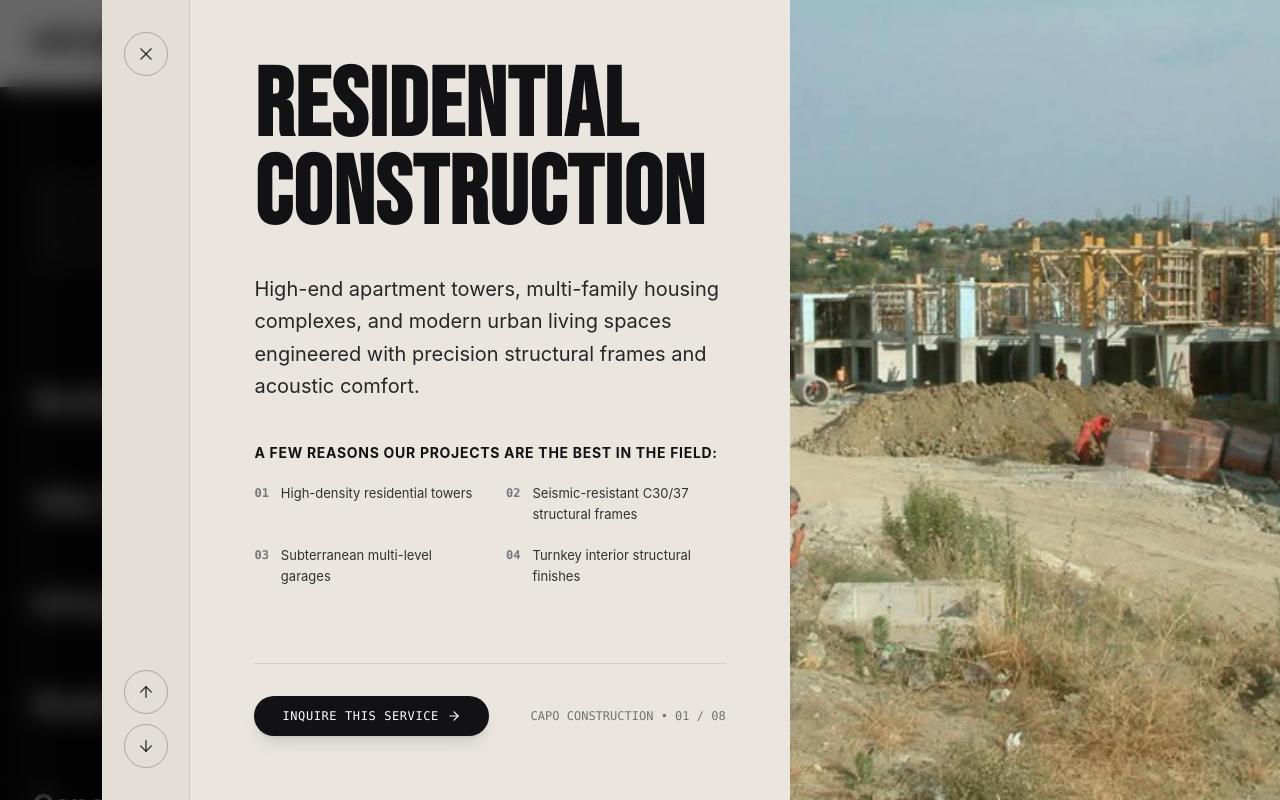
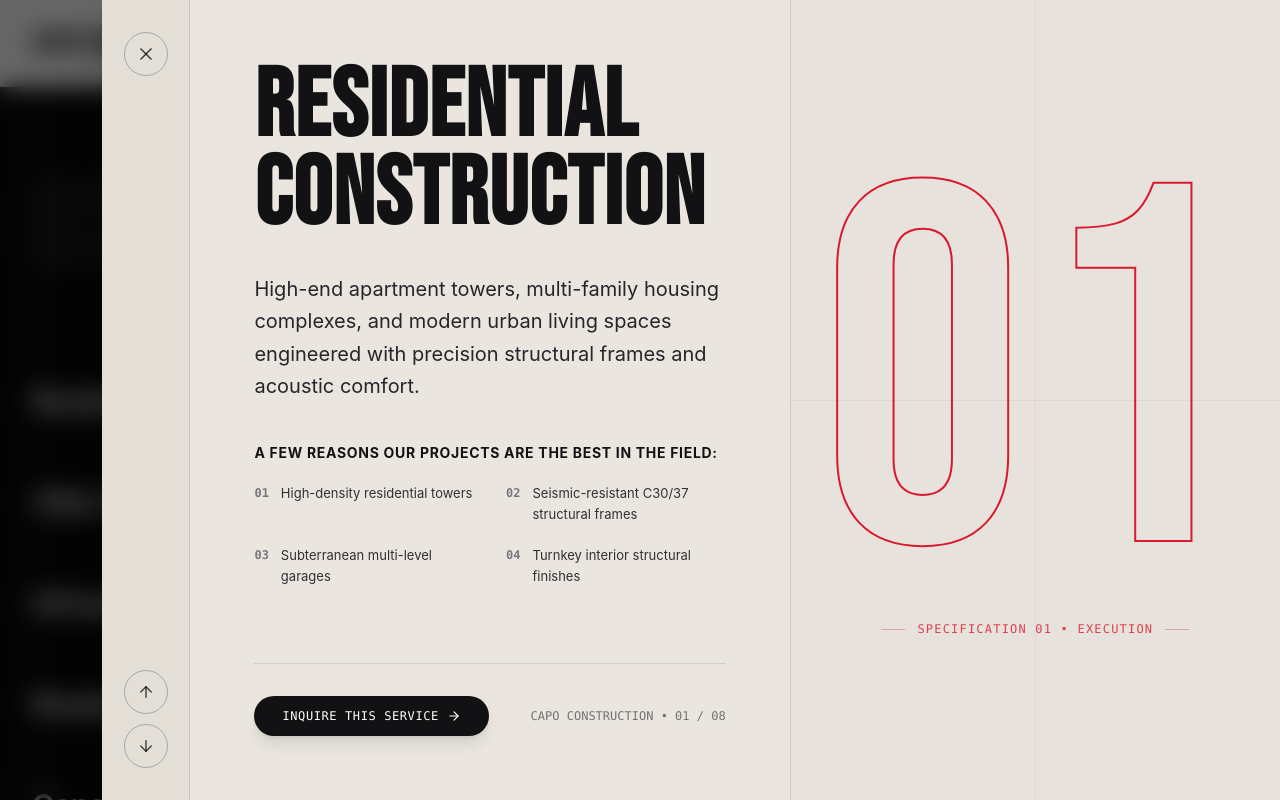
Before and after one commit to producenti/capo-construction, a React (Vite) app: page / in a window 1280 px wide. Both pictures are taken after a click on the button "Residential Construction". Shown: the part 4270-5070 px from the top of the page. Built offline with nearby package versions, Linux system fonts and the light colour scheme.

Commit message:
Services section: replace slide-in photos with monumental red outlined numbers

```diff
--- a/src/components/ServicesSection.tsx
+++ b/src/components/ServicesSection.tsx
@@ -7,16 +7,6 @@ interface ServicesSectionProps {
   onNavigateContact: () => void;
 }
 
-const SERVICE_IMAGES: Record<string, string> = {
-  '01': '/images/pdf_images/extracted_p15_img1.jpeg', // Residential Towers
-  '02': '/images/pdf_images/extracted_p14_img1.jpeg', // Rolling Hills Luxury Villas
-  '03': '/images/pdf_images/extracted_p10_img1.jpeg', // Wastewater & Municipal Infra
-  '04': '/images/pdf_images/extracted_p7_img1.jpeg',  // Qukës-Qafë Plloçë Alpine Highway & Bridges
-  '05': '/images/pdf_images/extracted_p8_img1.jpeg',  // Heavy Concrete & Rebar Reinforcement
-  '06': '/images/pdf_images/extracted_p20_img1.jpeg', // 15,000 m² Certified Scaffolding Fleet
-  '07': '/images/pdf_images/extracted_p5_img1.jpeg',  // Panoramic Transport Tunnel
-  '08': '/images/pdf_images/extracted_p18_img1.jpeg'  // Heavy Civil Works & General Contracting
-};
 
 export const ServicesSection: React.FC<ServicesSectionProps> = ({ onNavigateContact }) => {
   const [selectedService, setSelectedService] = useState<number | null>(null);
@@ -245,17 +235,34 @@ export const ServicesSection: React.FC<ServicesSectionProps> = ({ onNavigateCont
                   </div>
                 </div>
 
-                {/* Right Column: Full-Height Project Photo */}
-                <div className="w-full lg:w-[42%] xl:w-[45%] h-72 sm:h-96 lg:h-full relative overflow-hidden bg-neutral-900 shrink-0">
-                  <motion.img
-                    key={`img-${selectedService}`}
-                    initial={{ scale: 1.06, opacity: 0.8 }}
-                    animate={{ scale: 1, opacity: 1 }}
-                    transition={{ duration: 1.1, ease: [0.16, 1, 0.3, 1] }}
-                    src={SERVICE_IMAGES[activeService.number] || '/images/pdf_images/extracted_p15_img1.jpeg'}
-                    alt={activeService.title}
-                    className="w-full h-full object-cover object-center"
-                  />
+                {/* Right Column: Monumental Outlined Number matching section style */}
+                <div className="w-full lg:w-[42%] xl:w-[45%] h-64 sm:h-80 lg:h-full relative overflow-hidden bg-[#E2DDD5]/40 border-t lg:border-t-0 lg:border-l border-black/10 flex flex-col items-center justify-center select-none shrink-0 p-8">
+                  {/* Subtle Architectural Crosshair Lines */}
+                  <div className="absolute inset-0 pointer-events-none opacity-40">
+                    <div className="absolute top-1/2 left-0 right-0 h-px bg-black/10" />
+                    <div className="absolute left-1/2 top-0 bottom-0 w-px bg-black/10" />
+                  </div>
+
+                  {/* Monumental Outlined Number in Signature Red */}
+                  <motion.span
+                    key={`number-${selectedService}`}
+                    initial={{ opacity: 0, scale: 0.9, y: 15 }}
+                    animate={{ opacity: 1, scale: 1, y: 0 }}
+                    transition={{ duration: 0.55, ease: [0.16, 1, 0.3, 1] }}
+                    className="text-[12rem] sm:text-[18rem] md:text-[22rem] lg:text-[26rem] xl:text-[32rem] font-condensed text-outline-red select-none leading-none tracking-tight relative z-10"
+                    style={{ WebkitTextStroke: '2px #DB192E' }}
+                  >
+                    {activeService.number}
+                  </motion.span>
+
+                  {/* Subtle Subtitle / Metadata below number */}
+                  <div className="relative z-10 flex items-center gap-3 mt-2 opacity-80">
+                    <span className="w-6 h-px bg-[#DB192E]/40" />
+                    <span className="text-xs font-mono tracking-widest uppercase text-[#DB192E]">
+                      {lang === 'AL' ? `KAPITULLI ${activeService.number} • EKZEKUTIMI` : `SPECIFICATION ${activeService.number} • EXECUTION`}
+                    </span>
+                    <span className="w-6 h-px bg-[#DB192E]/40" />
+                  </div>
                 </div>
 
               </div>
```
